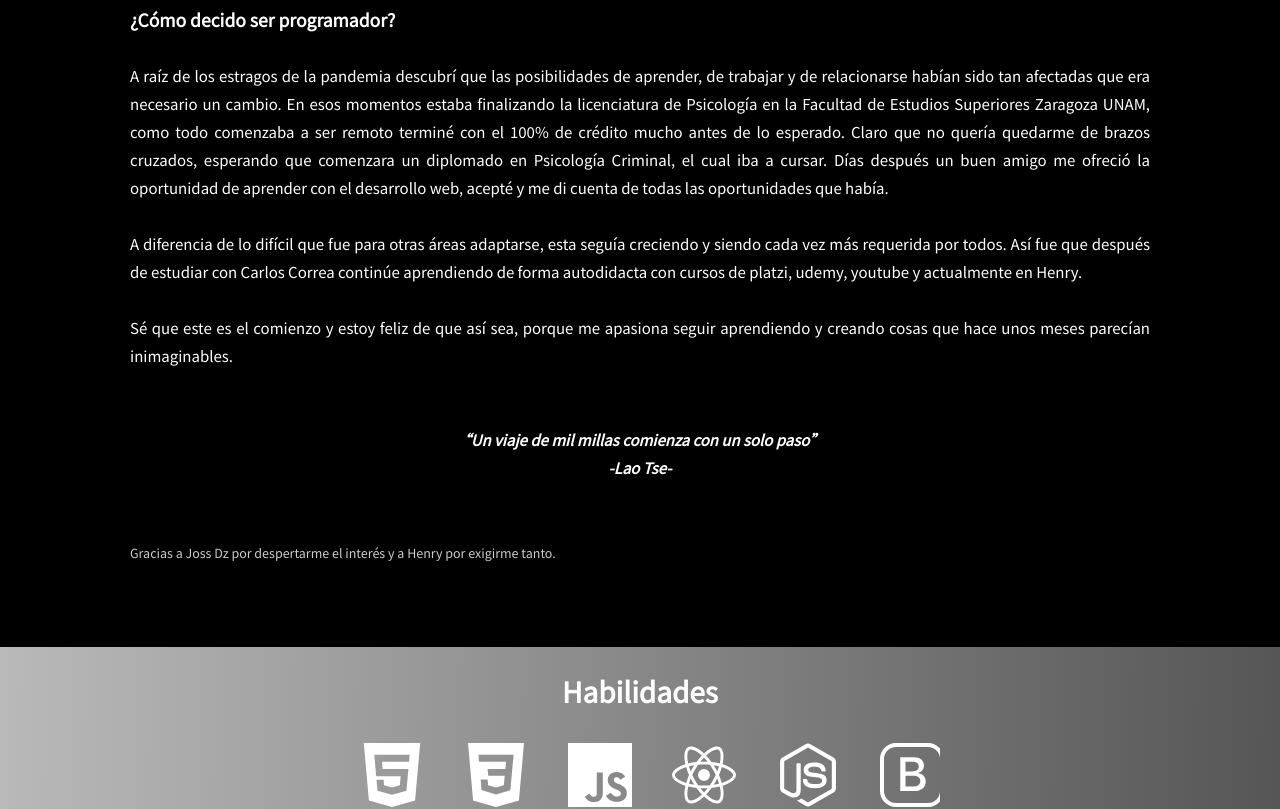
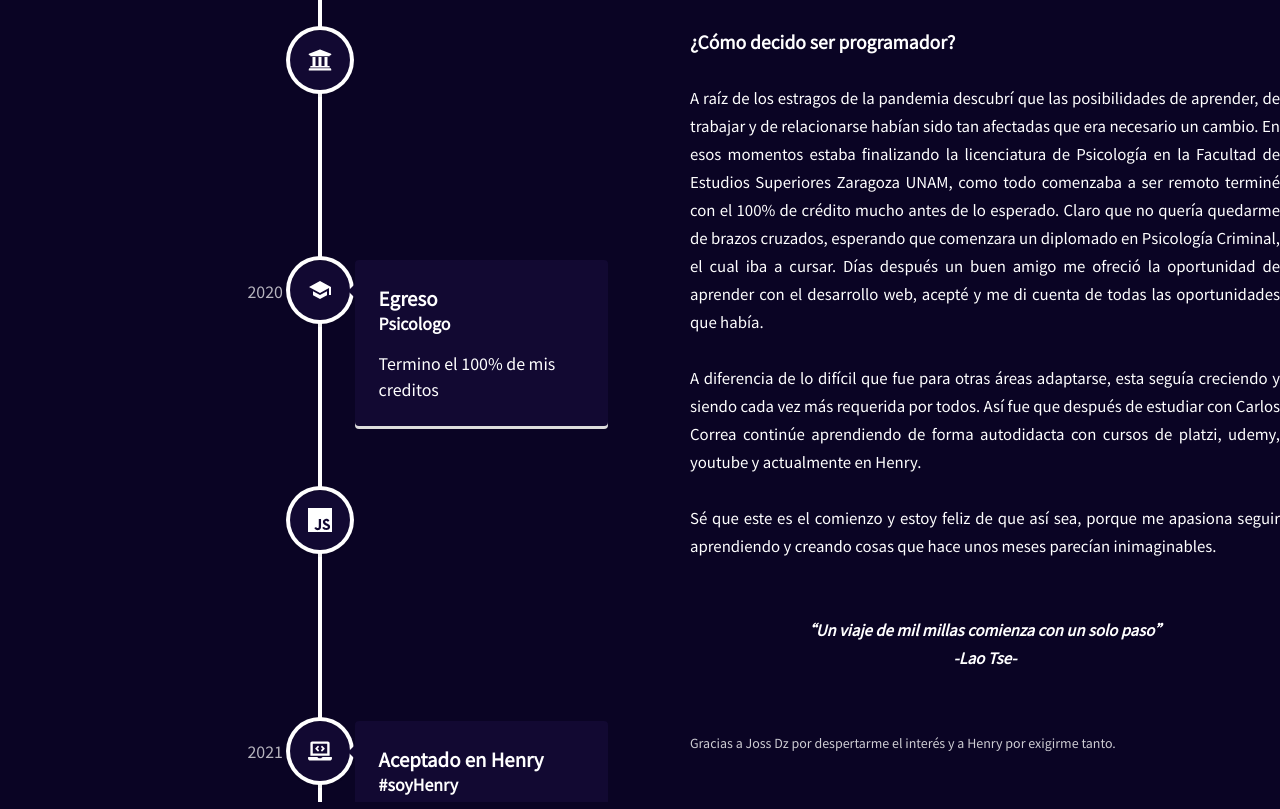
Before and after one commit to ArmandLord/portafolio-web, a React (Create React App) app: page / in a window 1280 px wide. Shown: the part 960-1769 px from the top of the page. Built offline with nearby package versions, Linux system fonts and the light colour scheme.

Commit message:
about ok

```diff
--- a/package.json
+++ b/package.json
@@ -12,6 +12,7 @@
     "react-icons": "^4.2.0",
     "react-router-dom": "^5.2.0",
     "react-scripts": "4.0.3",
+    "react-vertical-timeline-component": "^3.5.2",
     "styled-components": "^5.3.0",
     "web-vitals": "^1.1.2"
   },
--- a/src/components/ContainerInfo/ContainerInfo.element.js
+++ b/src/components/ContainerInfo/ContainerInfo.element.js
@@ -1,28 +1,34 @@
 import styled from 'styled-components'
 import { GiCutDiamond } from 'react-icons/gi'
 import { Container } from '../../globalStyles'
+import About from '../../assets/about.png'
 
 
 export const ContainerBackground = styled.div`
-    height: auto;
+    height: 1000px;
     display: flex;
     justify-content: center;
     align-items: center;
-    background-color: #000000;
+    background-color: #0a0424;
+    padding-top: 3rem;
+    padding-bottom: 3rem;
+    @media screen and (max-width: 760px){
+        height: auto;
+    }
 `
 
 export const Info = styled(Container)`
     height: 100%;
-    padding: 2.5em;
+    /* padding: 2.5em; */
     padding: 50px 0;
     display: flex;
-    flex-flow: column wrap;
+    /* flex-flow: column wrap; */
     align-items: center;
 
     @media screen and (max-width: 760px){
         padding: 2em;
         margin: 0;
-
+        flex-direction: column;
     }
 
     ${Container}
@@ -35,16 +41,23 @@ export const LogoInfo = styled(GiCutDiamond)`
 
 export const ContainerText = styled.div`
     font-size: 15px;
-    line-height : 28px;
-    padding: 2em;
-    margin: 0 100px;
+    line-height: 28px;
+    padding-top: 2em;
+    /* padding-right: 50px;  */
+    width: 50%;
+    height: 100%;
+    padding-left: 50px;
+    /* margin: 0 100px; */
     text-align: justify;
+    /* background: yellow; */
 
     @media screen and (max-width: 760px){
         margin: 0;
         font-size: 12px;
-        padding: 2em;
+        padding: .5em;
         text-align: justify;
+        width: 100%;
+        height: auto;
     }
     a {
         color: rgba(255, 255,255, 0.8);
@@ -53,3 +66,48 @@ export const ContainerText = styled.div`
         }
     }
 `
+export const ContainerImageText = styled.div`
+    display: flex;
+    align-items: flex-start;
+    justify-content: center;
+    width: 50%;
+    height: 100%;
+    /* background: red; */
+    overflow: scroll;
+    overflow-x: hidden;
+
+    &::-webkit-scrollbar{
+        background: transparent;
+        width: 3px;
+        height: 3px;
+    }
+
+    &::-webkit-scrollbar-thumb {
+        background:  #ac5ee2;
+        border-radius: 4px;
+    }
+    /* background-position: center center;
+    background-image: url(${About});
+    background-size: auto;
+    background-repeat: no-repeat; */
+
+    /* img{
+
+        height: 80%;
+        object-fit: cover;
+    } */
+    @media screen and (max-width: 760px){
+        margin: 0;
+        font-size: 12px;
+        padding: .5em;
+        text-align: justify;
+        width: 100%;
+        height: auto;
+    }
+    a {
+        color: rgba(255, 255,255, 0.8);
+        &:hover{
+            color: yellow;
+        }
+    }
+`
--- a/src/components/ContainerInfo/ContainerInfo.js
+++ b/src/components/ContainerInfo/ContainerInfo.js
@@ -1,34 +1,186 @@
-import React from 'react'
-import { LogoInfo, ContainerBackground, Info , ContainerText } from './ContainerInfo.element'
+import React from "react";
+import {
+  VerticalTimeline,
+  VerticalTimelineElement,
+} from "react-vertical-timeline-component";
+import "react-vertical-timeline-component/style.min.css";
+import {
+  LogoInfo,
+  ContainerBackground,
+  Info,
+  ContainerText,
+  ContainerImageText,
+} from "./ContainerInfo.element";
+import { FaUniversity, FaLaptopCode } from 'react-icons/fa'
+import { MdSchool } from 'react-icons/md'
+import { SiJavascript } from 'react-icons/si'
+import { IoRocketSharp } from 'react-icons/io5'
 
 const ContainerInfo = () => {
   return (
     <>
       <ContainerBackground>
         <Info>
-                <LogoInfo/>
+          {/* <LogoInfo/> */}
+          <ContainerImageText>
+            <VerticalTimeline>
+              <VerticalTimelineElement
+                className="vertical-timeline-element--work"
+                contentStyle={{
+                  background: "#120932",
+                  color: "#fff",
+                }}
+                contentArrowStyle={{
+                  borderRight: "7px solid #120932",
+                }}
+                date="&nbsp;&nbsp;&nbsp;2016- 2020"
+                iconStyle={{ background: "#120932", color: "#fff" }}
+                icon={<FaUniversity/>}
+              >
+                <h3 className="vertical-timeline-element-title">
+                  Ingresé
+                </h3>
+                <h4 className="vertical-timeline-element-subtitle">
+                  UAMM/FES-Z
+                </h4>
+                <p>
+                  Inicio mis estudios en Psicología
+                </p>
+              </VerticalTimelineElement>
+              <VerticalTimelineElement
+                className="vertical-timeline-element--work"
+                contentStyle={{
+                    background: "#120932",
+                    color: "#fff",
+                  }}
+                  contentArrowStyle={{
+                    borderRight: "7px solid #120932",
+                  }}
+                date="2020&nbsp;&nbsp;&nbsp;"
+                iconStyle={{ background: "#120932", color: "#fff" }}
+                icon={<MdSchool />}
+              >
+                <h3 className="vertical-timeline-element-title">
+                  Egreso
+                </h3>
+                <h4 className="vertical-timeline-element-subtitle">
+                  Psicologo
+                </h4>
+                <p>
+                  Termino el 100% de mis creditos
+                </p>
+              </VerticalTimelineElement>
+              <VerticalTimelineElement
+                className="vertical-timeline-element--work"
+                contentStyle={{
+                    background: "#120932",
+                    color: "#fff",
+                  }}
+                  contentArrowStyle={{
+                    borderRight: "7px solid #120932",
+                  }}
+                date="&nbsp;&nbsp;&nbsp;2020"
+                iconStyle={{ background: "#120932", color: "#fff" }}
+                icon={<SiJavascript />}
+              >
+                <h3 className="vertical-timeline-element-title">
+                  Programación
+                </h3>
+                <h4 className="vertical-timeline-element-subtitle">
+                  Emocionado
+                </h4>
+                <p>
+                  Comienza mi vida como programador: Hola mundo!
+                </p>
+              </VerticalTimelineElement>
+              <VerticalTimelineElement
+                className="vertical-timeline-element--work"
+                contentStyle={{
+                    background: "#120932",
+                    color: "#fff",
+                  }}
+                  contentArrowStyle={{
+                    borderRight: "7px solid #120932",
+                  }}
+                date="2021&nbsp;&nbsp;&nbsp;"
+                iconStyle={{ background: "#120932", color: "#fff" }}
+                icon={<FaLaptopCode />}
+              >
+                <h3 className="vertical-timeline-element-title">
+                  Aceptado en Henry
+                </h3>
+                <h4 className="vertical-timeline-element-subtitle">
+                  #soyHenry
+                </h4>
+                <p>
+                  Inicio estudios para ser desarrollador Full Stack
+                </p>
+              </VerticalTimelineElement>
+
+              <VerticalTimelineElement
+                iconStyle={{ background: "#120932", color: "#fff" }}
+                icon={<IoRocketSharp />}
+              />
+            </VerticalTimeline>
+          </ContainerImageText>
           <ContainerText>
             <h3>¿Cómo decido ser programador? </h3>
-                    <br/>
-                        A raíz de los estragos de la pandemia descubrí que las posibilidades de aprender, de trabajar y de relacionarse habían sido tan afectadas que era necesario un cambio. En esos momentos estaba finalizando la licenciatura de Psicología en la Facultad de Estudios Superiores Zaragoza UNAM, como todo comenzaba a ser remoto terminé con el 100% de crédito mucho antes de lo esperado. Claro que no quería quedarme de brazos cruzados, esperando que comenzara un diplomado en Psicología Criminal, el cual iba a cursar. Días después un buen amigo me ofreció la oportunidad de aprender con el desarrollo web, acepté y me di cuenta de todas las oportunidades que había.
-                    <br/>
-                    <br/>
-                        A diferencia de lo difícil que fue para otras áreas adaptarse, esta seguía creciendo y siendo cada vez más requerida por todos. Así fue que después de estudiar con Carlos Correa continúe aprendiendo de forma autodidacta con cursos de platzi, udemy, youtube y actualmente en Henry.
-                    <br/>
-                    <br/>
-                        Sé que este es el comienzo y estoy feliz de que así sea, porque me apasiona seguir aprendiendo y creando cosas que hace unos meses parecían inimaginables.
-                    <br/>
-                    <br/>
-                    <br/>
-                    <h4 style={{textAlign: 'center', fontStyle: 'italic'}}>“Un viaje de mil millas comienza con un solo paso” <br/>-Lao Tse-</h4>
-                    <br/>
-                    <br/>
-                    <small style={{color: 'rgba(255, 255,255, 0.8)'}}>Gracias a <a target='blanck' href='https://www.linkedin.com/in/jossdz/' style={{textDecoration: 'none'}}>Joss Dz</a> por despertarme el interés y a <a target='blanck' href='https://www.soyhenry.com/' style={{textDecoration: 'none'}}>Henry</a> por exigirme tanto.</small>
+            <br />
+            A raíz de los estragos de la pandemia descubrí que las posibilidades
+            de aprender, de trabajar y de relacionarse habían sido tan afectadas
+            que era necesario un cambio. En esos momentos estaba finalizando la
+            licenciatura de Psicología en la Facultad de Estudios Superiores
+            Zaragoza UNAM, como todo comenzaba a ser remoto terminé con el 100%
+            de crédito mucho antes de lo esperado. Claro que no quería quedarme
+            de brazos cruzados, esperando que comenzara un diplomado en
+            Psicología Criminal, el cual iba a cursar. Días después un buen
+            amigo me ofreció la oportunidad de aprender con el desarrollo web,
+            acepté y me di cuenta de todas las oportunidades que había.
+            <br />
+            <br />
+            A diferencia de lo difícil que fue para otras áreas adaptarse, esta
+            seguía creciendo y siendo cada vez más requerida por todos. Así fue
+            que después de estudiar con Carlos Correa continúe aprendiendo de
+            forma autodidacta con cursos de platzi, udemy, youtube y actualmente
+            en Henry.
+            <br />
+            <br />
+            Sé que este es el comienzo y estoy feliz de que así sea, porque me
+            apasiona seguir aprendiendo y creando cosas que hace unos meses
+            parecían inimaginables.
+            <br />
+            <br />
+            <br />
+            <h4 style={{ textAlign: "center", fontStyle: "italic" }}>
+              “Un viaje de mil millas comienza con un solo paso” <br />
+              -Lao Tse-
+            </h4>
+            <br />
+            <br />
+            <small style={{ color: "rgba(255, 255,255, 0.8)" }}>
+              Gracias a{" "}
+              <a
+                target="blanck"
+                href="https://www.linkedin.com/in/jossdz/"
+                style={{ textDecoration: "none" }}
+              >
+                Joss Dz
+              </a>{" "}
+              por despertarme el interés y a{" "}
+              <a
+                target="blanck"
+                href="https://www.soyhenry.com/"
+                style={{ textDecoration: "none" }}
+              >
+                Henry
+              </a>{" "}
+              por exigirme tanto.
+            </small>
           </ContainerText>
         </Info>
       </ContainerBackground>
     </>
-    )
-}
+  );
+};
 
-export default ContainerInfo
+export default ContainerInfo;
--- a/src/components/Navbar/Navbar.js
+++ b/src/components/Navbar/Navbar.js
@@ -38,13 +38,13 @@ const Navbar = () => {
                     </MobileIcon>
                     <NavMenu onClick={handleClick} click={click}>
                         <NavItem>
-                        <NavLinks to='/'>Home<NavHr/></NavLinks>
+                            <NavLinks to='/'>Home<NavHr/></NavLinks>
                         </NavItem>
                         <NavItem>
-                        <NavLinks to='/projects'>Proyectos<NavHr/></NavLinks>
+                            <NavLinks to='/contact'>Contacto<NavHr/></NavLinks>
                         </NavItem>
                         <NavItem>
-                        <NavLinks to='/contact'>Contacto<NavHr/></NavLinks>
+                            <NavLinks to='/projects'>Proyectos<NavHr/></NavLinks>
                         </NavItem>
                     </NavMenu>
                 </NavbarContainer>
```
Also changed, not shown: src/assets/about.png (added), 1 other file (tests, documents, lock files or other folders). Lines whose indentation alone changed are shown as unchanged.
